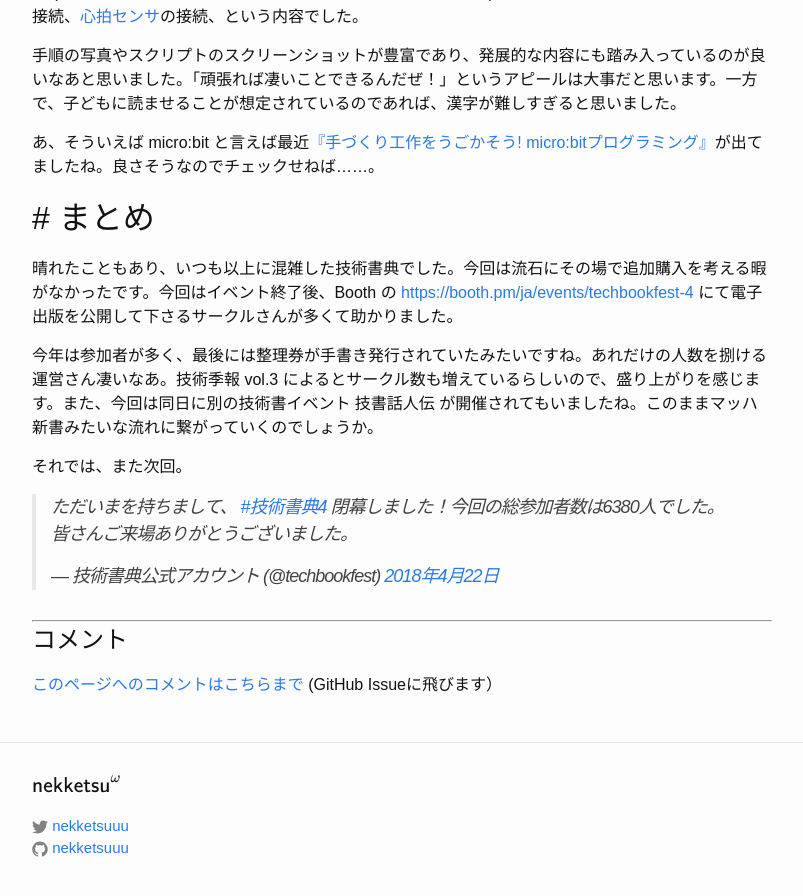
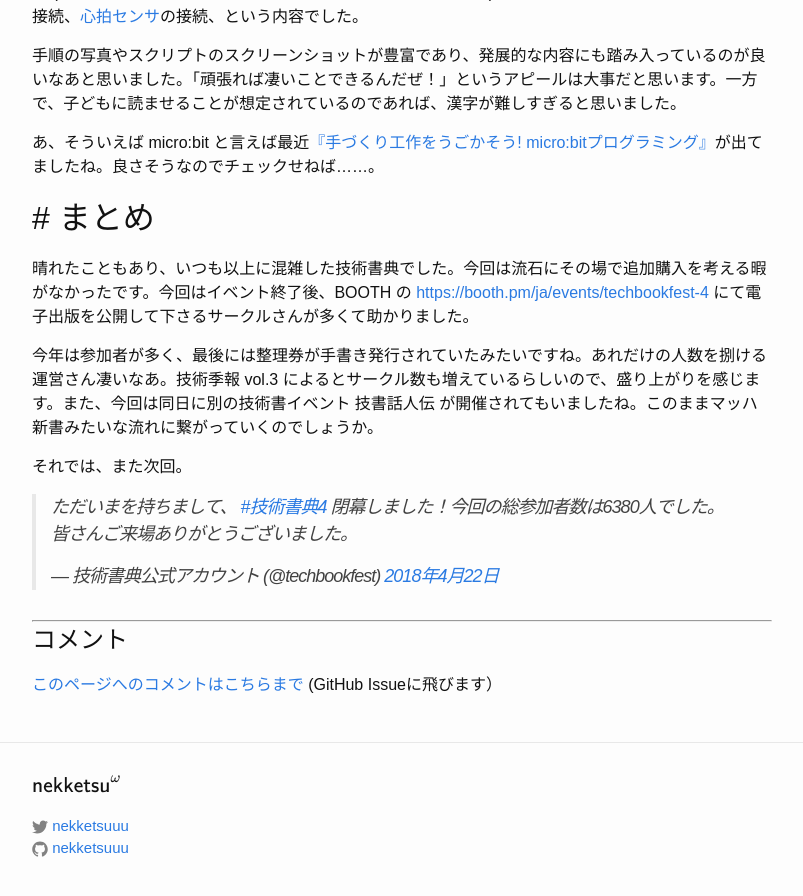
Before and after one commit to nekketsuuu/nekketsuuu.github.io, a Jekyll site: the page built from entries/_posts/2018-05-04-techbookfest04.md, in a window 1280 px wide and 900 px high, scrolled down 6797 px. Shown: the top 896 px of the window, without its empty margins (238-1041 px from the left). Built offline with Jekyll 4.4.1, drawn with Linux system fonts in a browser that asks for light colours; formulas are drawn with MathJax 3; comment, search, counter and statistics services are not loaded.

Commit message:
improve spelling

```diff
--- a/entries/_posts/2018-05-04-techbookfest04.md
+++ b/entries/_posts/2018-05-04-techbookfest04.md
@@ -137,7 +137,7 @@
 
 ## まとめ
 
-晴れたこともあり、いつも以上に混雑した技術書典でした。今回は流石にその場で追加購入を考える暇がなかったです。今回はイベント終了後、Booth の <https://booth.pm/ja/events/techbookfest-4> にて電子出版を公開して下さるサークルさんが多くて助かりました。
+晴れたこともあり、いつも以上に混雑した技術書典でした。今回は流石にその場で追加購入を考える暇がなかったです。今回はイベント終了後、BOOTH の <https://booth.pm/ja/events/techbookfest-4> にて電子出版を公開して下さるサークルさんが多くて助かりました。
 
 今年は参加者が多く、最後には整理券が手書き発行されていたみたいですね。あれだけの人数を捌ける運営さん凄いなあ。技術季報 vol.3 によるとサークル数も増えているらしいので、盛り上がりを感じます。また、今回は同日に別の技術書イベント 技書話人伝 が開催されてもいましたね。このままマッハ新書みたいな流れに繋がっていくのでしょうか。
 
```
